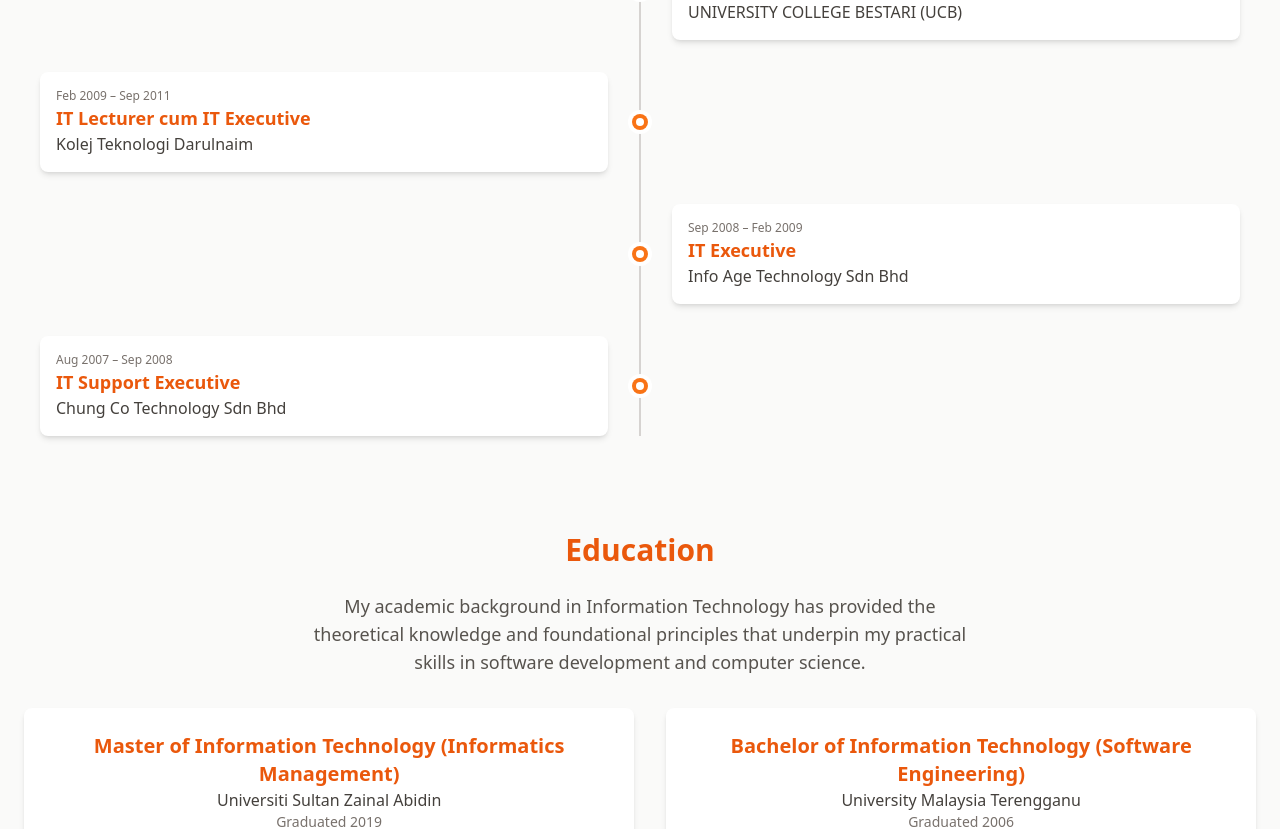
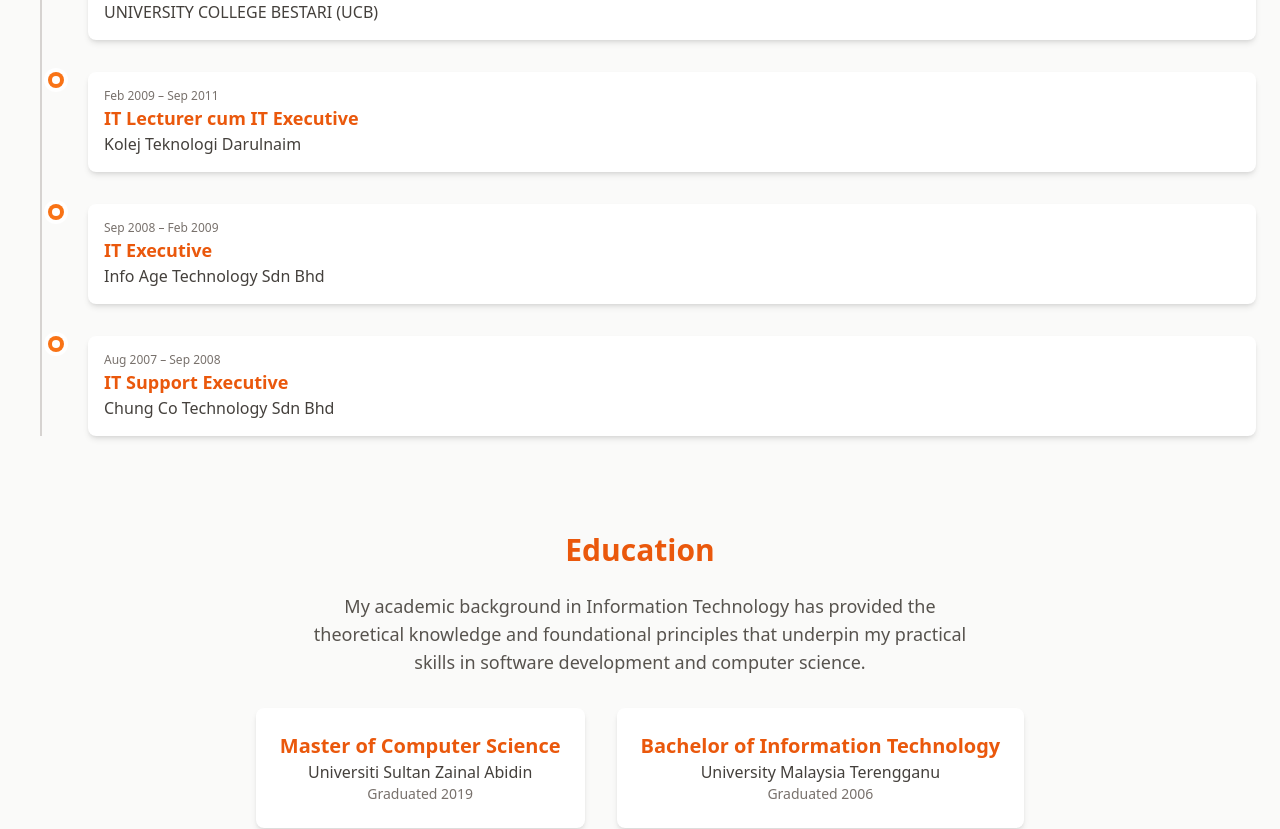
Before and after one commit to asriomar/asri25, a React (Vite) app: page / in a window 1280 px wide. Shown: the part 3040-3869 px from the top of the page. Built offline with nearby package versions, Linux system fonts and the light colour scheme.

Commit message:
Update App.jsx

```diff
--- a/src/App.jsx
+++ b/src/App.jsx
@@ -524,16 +524,25 @@
                         <p className="text-lg text-stone-600 dark:text-stone-300 text-center max-w-2xl mx-auto mb-12">
                             My professional experience has provided me with a strong foundation in system operations, user support, and the software development lifecycle. The following interactive timeline outlines my career progression. Click on any role to see the detailed responsibilities and achievements.
                         </p>
-                        <div id="timeline-container" className="relative w-full">
-                            <div className="absolute left-1/2 -translate-x-1/2 h-full w-0.5 bg-stone-300 dark:bg-stone-700"></div>
+                        <div id="timeline-container" className="relative w-full pl-8"> {/* Added pl-8 for overall content offset */}
+                            {/* Main vertical line for the timeline */}
+                            <div className="absolute left-4 top-0 bottom-0 w-0.5 bg-stone-300 dark:bg-stone-700"></div>
+
                             {timelineData.map((item, index) => {
-                                const isLeft = index % 2 === 0;
                                 return (
                                     <div
                                         key={index}
-                                        className={`timeline-item relative mb-8 flex items-center ${isLeft ? 'flex-row-reverse' : ''} ${activeTimelineItem === index ? 'active' : ''}`}
+                                        className={`timeline-item relative mb-8 flex items-start ${activeTimelineItem === index ? 'active' : ''}`}
                                     >
-                                        <div className="w-1/2 px-4">
+                                        {/* Timeline Dot and small connecting line segment */}
+                                        <div className="absolute left-0 top-0 h-full flex flex-col items-center z-10 -translate-x-1/2">
+                                            <div className="timeline-dot h-4 w-4 rounded-full bg-orange-500 flex items-center justify-center ring-4 ring-white dark:ring-stone-900">
+                                                <div className="h-2 w-2 rounded-full bg-white transition-transform"></div>
+                                            </div>
+                                        </div>
+
+                                        {/* Content Block */}
+                                        <div className="ml-8 w-full"> {/* Content shifted by ml-8 to make space for the dot/line */}
                                             <div
                                                 className={`cursor-pointer p-4 rounded-lg shadow-md hover:shadow-xl transition-shadow ${isDarkMode ? 'bg-stone-800' : 'bg-white'}`}
                                                 onClick={() => toggleTimelineItem(index)}
@@ -550,12 +559,6 @@
                                                 </ul>
                                             </div>
                                         </div>
-                                        <div className="w-8 flex-shrink-0 flex justify-center">
-                                            <div className="timeline-dot h-4 w-4 rounded-full bg-orange-500 flex items-center justify-center ring-4 ring-white dark:ring-stone-900">
-                                                <div className="h-2 w-2 rounded-full bg-white transition-transform"></div>
-                                            </div>
-                                        </div>
-                                        <div className="w-1/2 px-4"></div>
                                     </div>
                                 );
                             })}
@@ -571,12 +574,12 @@
                         </p>
                         <div className="flex flex-col md:flex-row justify-center items-center gap-8">
                             <div className={`p-6 rounded-lg shadow-md w-full md:w-auto text-center ${isDarkMode ? 'bg-stone-800' : 'bg-white'}`}>
-                                <h3 className="text-xl font-bold text-orange-600 dark:text-orange-400">Master of Information Technology (Informatics Management)</h3>
+                                <h3 className="text-xl font-bold text-orange-600 dark:text-orange-400">Master of Computer Science</h3>
                                 <p className="text-stone-700 dark:text-stone-200">Universiti Sultan Zainal Abidin</p>
                                 <p className="text-stone-500 dark:text-stone-400 text-sm">Graduated 2019</p>
                             </div>
                             <div className={`p-6 rounded-lg shadow-md w-full md:w-auto text-center ${isDarkMode ? 'bg-stone-800' : 'bg-white'}`}>
-                                <h3 className="text-xl font-bold text-orange-600 dark:text-orange-400">Bachelor of Information Technology (Software Engineering)</h3>
+                                <h3 className="text-xl font-bold text-orange-600 dark:text-orange-400">Bachelor of Information Technology</h3>
                                 <p className="text-stone-700 dark:text-stone-200">University Malaysia Terengganu</p>
                                 <p className="text-stone-500 dark:text-stone-400 text-sm">Graduated 2006</p>
                             </div>
```
